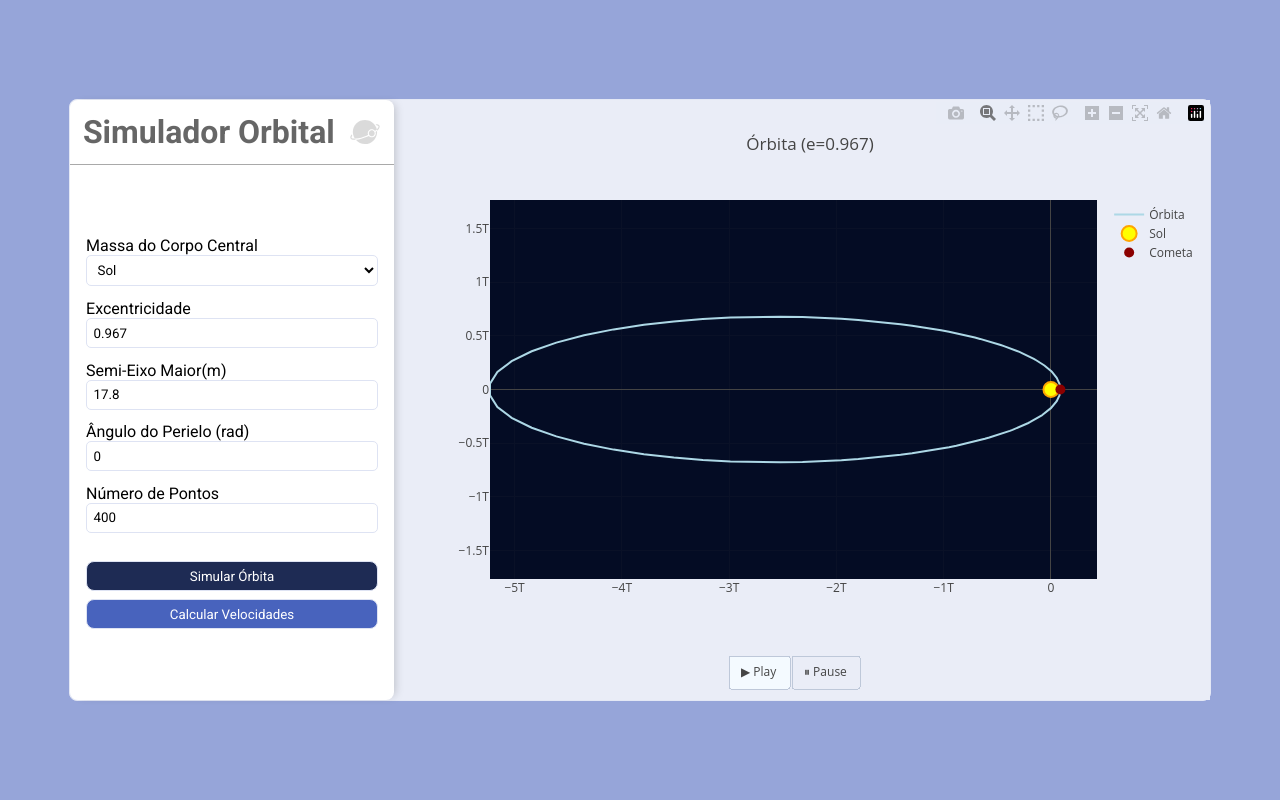
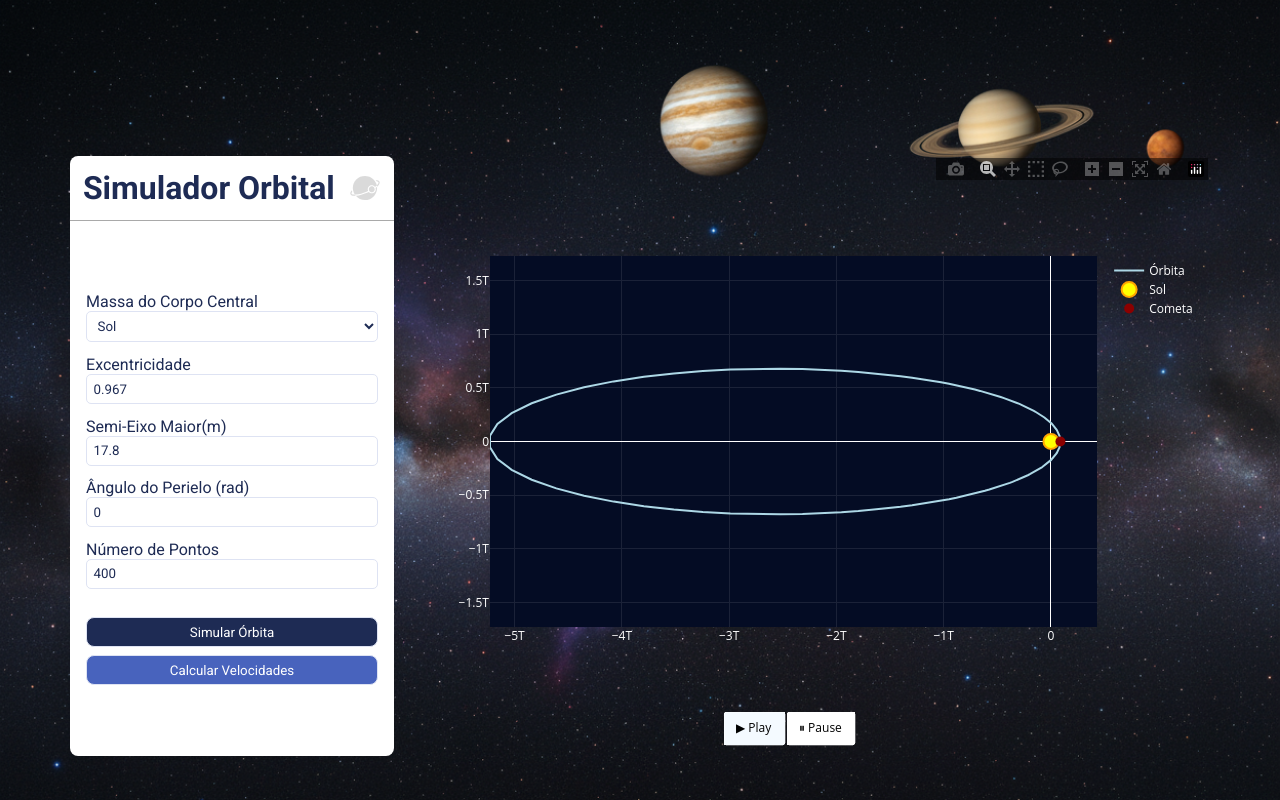
Before and after one commit to pfbahury/orbital-simulator, a Flask app: page / in a window 1280 px wide. Run offline with Flask 3, Linux system fonts and the light colour scheme; some libraries are stand-ins or nearby versions.

Commit message:
style: set new bg image and refactor main styling

```diff
--- a/static/script.js
+++ b/static/script.js
@@ -35,34 +35,60 @@
   }));
 
   const layout = {
-    title: `Órbita (e=${data.e.toFixed(3)})`,
-    xaxis: { scaleanchor: "y" },
-    paper_bgcolor: '#eaedf7',
+    // title: `Órbita (e=${data.e.toFixed(3)})`,
+    xaxis: { scaleanchor: "y", color: 'white' },
+    yaxis: { color: 'white' },
+    paper_bgcolor: 'rgba(0,0,0,0)',
     plot_bgcolor: '#040c24',
-    //  font: { color: "white" },
+    font: { color: "black" },
+    legend: {
+      font: { color: "white"}
+    },
     updatemenus: [{
       type: "buttons",
-      x: 0.5,         // posição horizontal (0 = esquerda, 1 = direita)
-      y: -0.2,        // posição vertical (negativo = fora do gráfico, embaixo)
+      direction: "left",
+      x: 0.5,
       xanchor: "center",
+      y: -0.2,
       yanchor: "top",
-      direction: "left",   // botões lado a lado
+      pad: { r: 10, t: 10 },
+
+      bgcolor: "white",
+      bordercolor: "rgba(255,255,255,0.3)",
+      borderwidth: 1,
+
       buttons: [
         {
           label: "▶ Play",
           method: "animate",
           args: [null, {
             frame: { duration: 30, redraw: true },
-            fromcurrent: true,
+            // fromcurrent: true,
             transition: { duration: 0 }
           }],
-          pad: { l: 0, r: 20, t: 0, b: 0 }
+          // Estilização específica do botão Play
+          bgcolor: "#28a745",              // verde
+          bordercolor: "#1e7e34",          // borda verde escura
+          borderwidth: 2,
+          font: {
+            size: 16,
+            color: "white",
+            family: "Arial, sans-serif"   // família da fonte
+          }
         },
         {
           label: "⏸ Pause",
           method: "animate",
           args: [[null], { frame: { duration: 0 }, mode: "immediate" }],
-          pad: { l: 20, r: 0, t: 0, b: 0 } // adiciona espaço à esquerda
+          // Estilização específica do botão Pause
+          bgcolor: "#dc3545",              // vermelho
+          bordercolor: "#c82333",          // borda vermelha escura
+          borderwidth: 2,
+          font: {
+            size: 16,
+            color: "white",
+            family: "Arial, sans-serif"   // família da fonte
+          }
         }
       ]
     }]
@@ -145,7 +171,6 @@
 
   btnOrbita.addEventListener('click', fetchOrbita);
   btnVelocidade.addEventListener('click', fetchVelocidade);
-
   carregarOrbita(data);
 }
 
--- a/static/style.css
+++ b/static/style.css
@@ -5,6 +5,7 @@
     font-family: 'Roboto', sans-serif;
     margin: 0;
     padding: 0;
+    color: #1e2b54;
 }
 
 input[type=number]::-webkit-inner-spin-button,
@@ -32,16 +33,20 @@
     display: flex;
     justify-content: center;
     align-items: center;
-    background-color: var(--background-clr);
+    /* background-color: var(--background-clr); */
+    background-image: url('./images/background.png');
+    background-size: 100%;
+    background-repeat: no-repeat;
 }
 
 .main{
     display: flex;
-    border: 1px solid #e4e8f5;
+    /* border: 1px solid #e4e8f5; */
     /* padding: 0.6rem; */
     border-radius: 8px;
     gap: 1rem;
-    background-color: #eaedf7;
+    background-color: rgba(0, 0, 0, 0);
+    margin-top: 7rem;
 
 }
 
@@ -49,7 +54,7 @@
     display: flex;
     flex-direction: column;
     background-color: white;
-    box-shadow: 5px 0px 10px -4px rgba(0,0,0,0.2);
+    /* box-shadow: 5px 0px 10px -4px rgba(0,0,0,0.2); */
     border-radius: 8px;
 }
 
```
Also changed, not shown: static/images/background.png (added).
